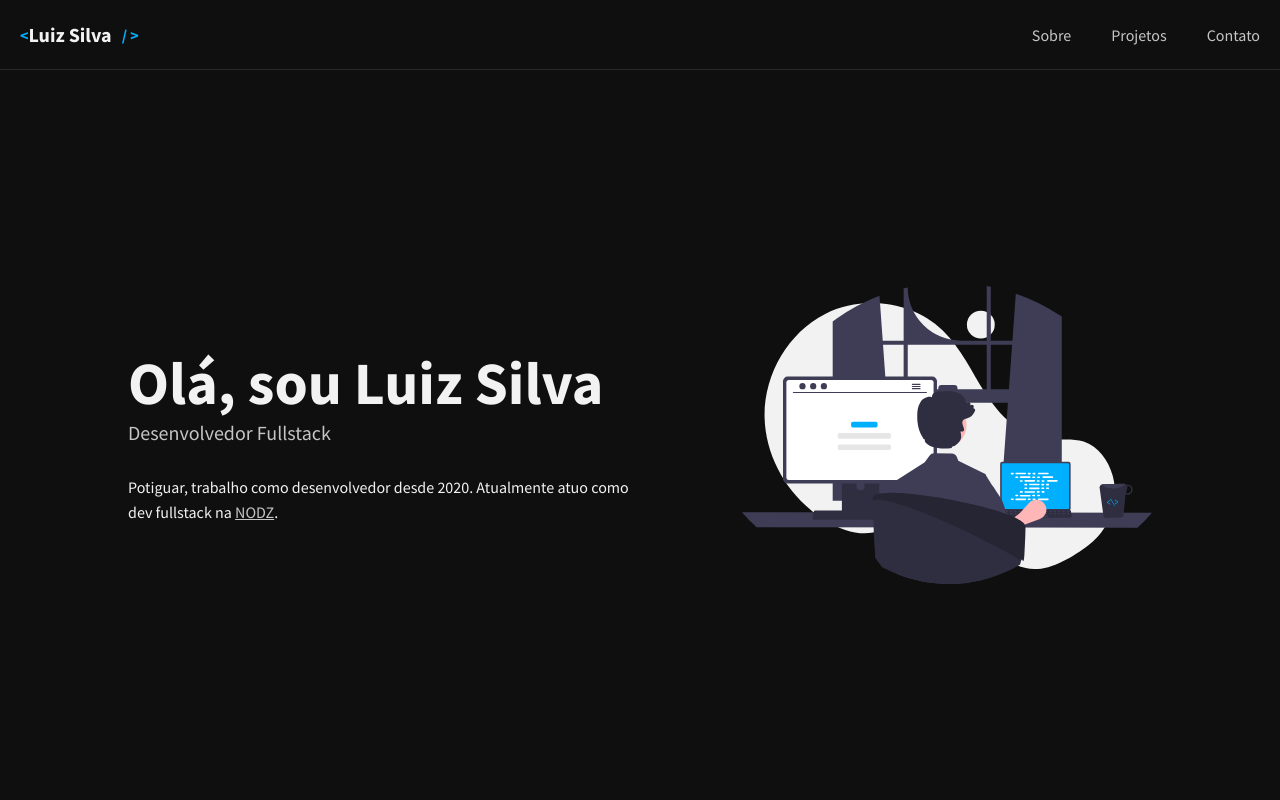
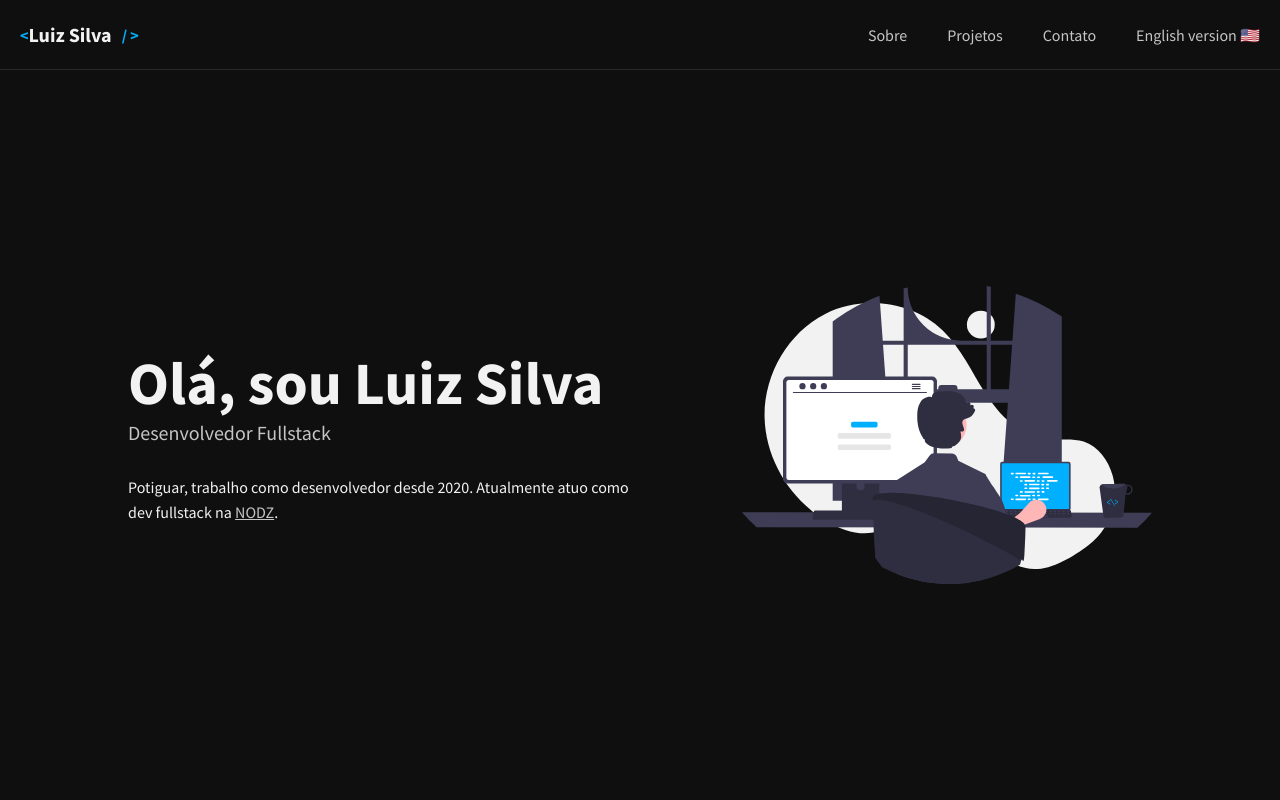
Before and after one commit to lu1zf/lu1zf.github.io, a React (Create React App) app: page / in a window 1280 px wide. Shown: the top 800 px of the page. Built offline with nearby package versions, Linux system fonts and the light colour scheme.

Commit message:
feat(navbar): Adds english version option

```diff
--- a/package.json
+++ b/package.json
@@ -11,6 +11,7 @@
     "@testing-library/jest-dom": "^5.14.1",
     "@testing-library/react": "^13.0.0",
     "@testing-library/user-event": "^13.2.1",
+    "country-flag-icons": "^1.4.25",
     "react": "^18.0.0",
     "react-dom": "^18.0.0",
     "react-scripts": "5.0.1",
--- a/src/components/Navbar/index.js
+++ b/src/components/Navbar/index.js
@@ -2,6 +2,8 @@ import './styles.css';
 import MenuIcon from '@mui/icons-material/Menu';
 import CloseIcon from '@mui/icons-material/Close';
 import { useState } from 'react';
+import getUnicodeFlagIcon from 'country-flag-icons/unicode'
+
 
 const Navbar = () => {
   const [isMenuOpen, setIsMenuOpen] = useState(false);
@@ -20,6 +22,8 @@ const Navbar = () => {
       links.style.top = '0';
     }
   }
+
+  const US = getUnicodeFlagIcon('US');
 
   return (
     <nav id="navbar">
@@ -40,6 +44,7 @@ const Navbar = () => {
         <li><a href="#welcome-section" onClick={toggleMenu}>Sobre</a></li>
         <li><a href="#projects" onClick={toggleMenu}>Projetos</a></li>
         <li><a href="#contact" onClick={toggleMenu}>Contato</a></li>
+        <li><a href="#">English version {US}</a></li>
       </ul>
       <div id="hamburguer-menu" onClick={toggleMenu}>
         {isMenuOpen && <CloseIcon sx={{ fontSize: 32 }} />}
```
